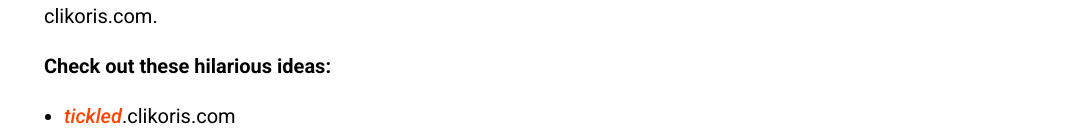
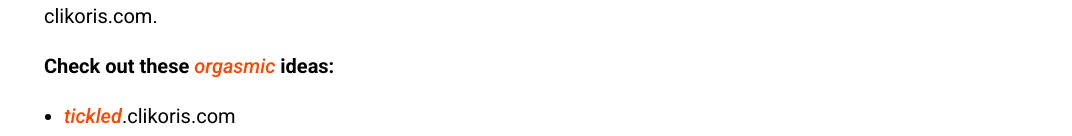
Before and after one commit to DKnight5544/clikoris.com, a plain HTML site: page index.html in a window 1280 px wide. Shown: the part 384-520 px from the top of the page, without its empty margins (104-1176 px from the left). Drawn offline with Linux system fonts and the light colour scheme; a web font is replaced by a local one.

Commit message:
Orgasmic Ideas

```diff
--- a/index.html
+++ b/index.html
@@ -67,7 +67,7 @@
         </p>
 
         <p>
-            <b>Check out these hilarious ideas:</b>
+            <b>Check out these <i>orgasmic</i> ideas:</b>
             <ul>
                 <li><i>tickled</i>.clikoris.com</li>
                 <li><i>pickled</i>.clikoris.com</li>
```
